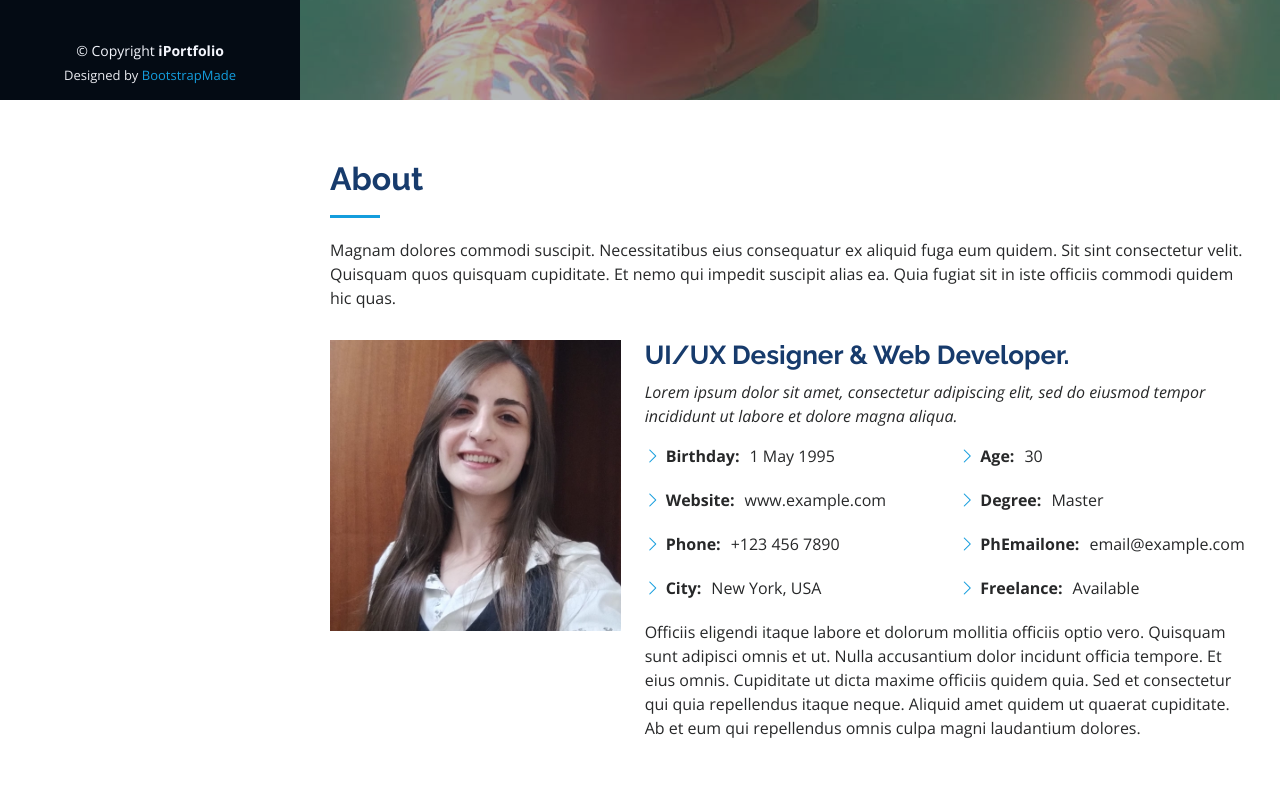
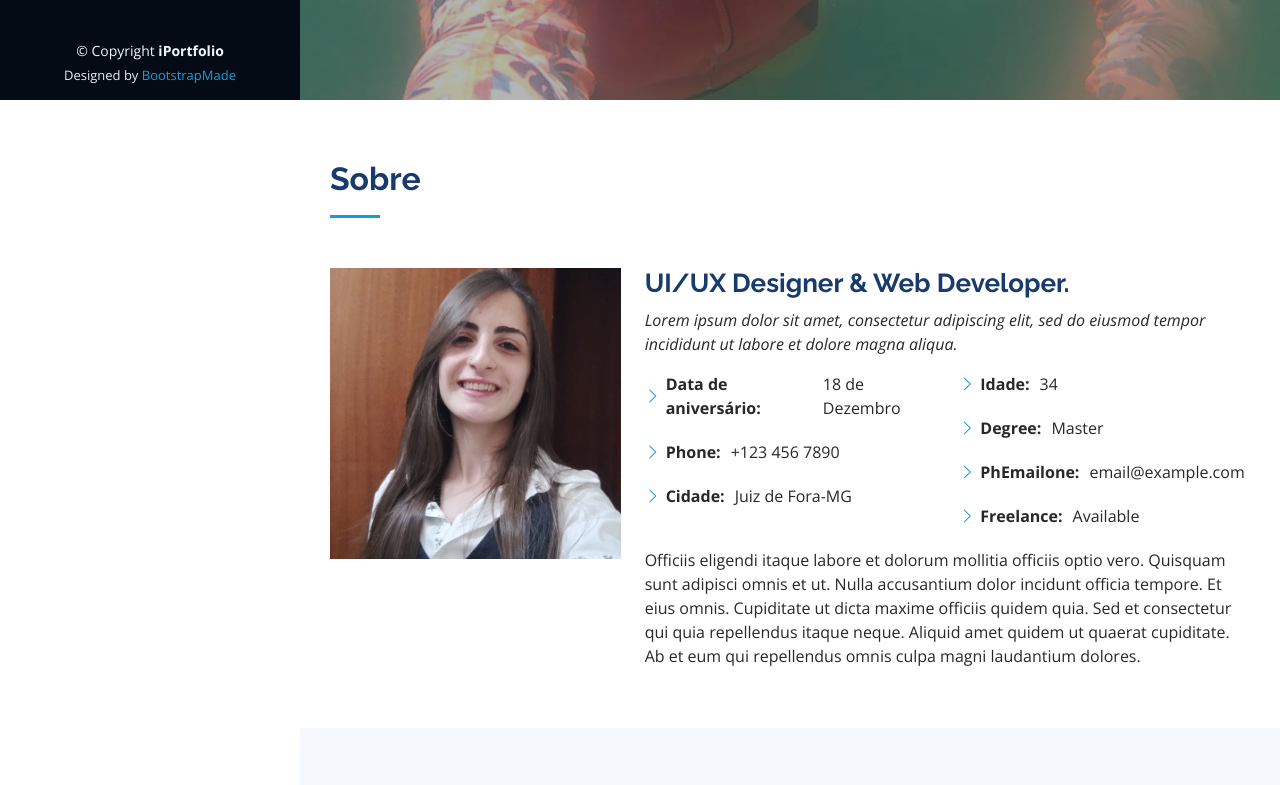
Before and after one commit to marcellarabellodev/portfolio, a plain HTML site: page index.html in a window 1280 px wide. Shown: the part 700-1485 px from the top of the page. Drawn offline with nearby package versions, Linux system fonts and the light colour scheme.

Commit message:
Atualização da seção Sobre

```diff
--- a/index.html
+++ b/index.html
@@ -84,8 +84,7 @@
       <div class="container">
 
         <div class="section-title">
-          <h2>About</h2>
-          <p>Magnam dolores commodi suscipit. Necessitatibus eius consequatur ex aliquid fuga eum quidem. Sit sint consectetur velit. Quisquam quos quisquam cupiditate. Et nemo qui impedit suscipit alias ea. Quia fugiat sit in iste officiis commodi quidem hic quas.</p>
+          <h2> Sobre</h2>
         </div>
 
         <div class="row">
@@ -101,15 +100,14 @@
             <div class="row">
               <div class="col-lg-6">
                 <ul>
-                  <li><i class="bi bi-chevron-right"></i> <strong>Birthday:</strong> <span>1 May 1995</span></li>
-                  <li><i class="bi bi-chevron-right"></i> <strong>Website:</strong> <span>www.example.com</span></li>
+                  <li><i class="bi bi-chevron-right"></i> <strong>Data de aniversário:</strong> <span> 18 de Dezembro </span></li>
                   <li><i class="bi bi-chevron-right"></i> <strong>Phone:</strong> <span>+123 456 7890</span></li>
-                  <li><i class="bi bi-chevron-right"></i> <strong>City:</strong> <span>New York, USA</span></li>
+                  <li><i class="bi bi-chevron-right"></i> <strong>Cidade:</strong> <span>Juiz de Fora-MG</span></li>
                 </ul>
               </div>
               <div class="col-lg-6">
                 <ul>
-                  <li><i class="bi bi-chevron-right"></i> <strong>Age:</strong> <span>30</span></li>
+                  <li><i class="bi bi-chevron-right"></i> <strong>Idade:</strong> <span>34</span></li>
                   <li><i class="bi bi-chevron-right"></i> <strong>Degree:</strong> <span>Master</span></li>
                   <li><i class="bi bi-chevron-right"></i> <strong>PhEmailone:</strong> <span>email@example.com</span></li>
                   <li><i class="bi bi-chevron-right"></i> <strong>Freelance:</strong> <span>Available</span></li>
```
